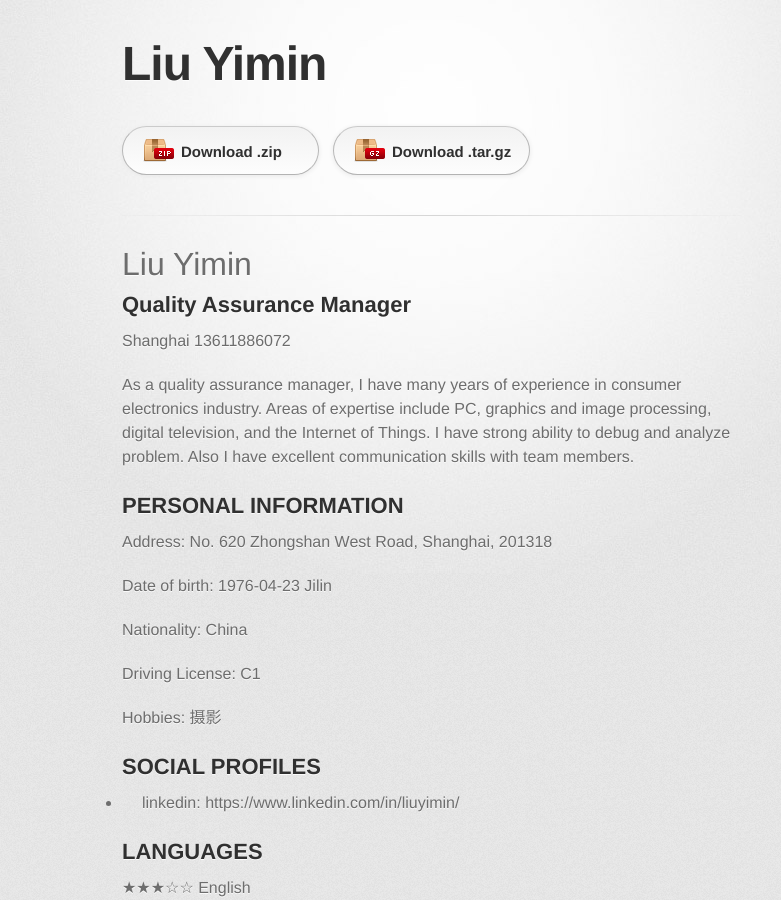
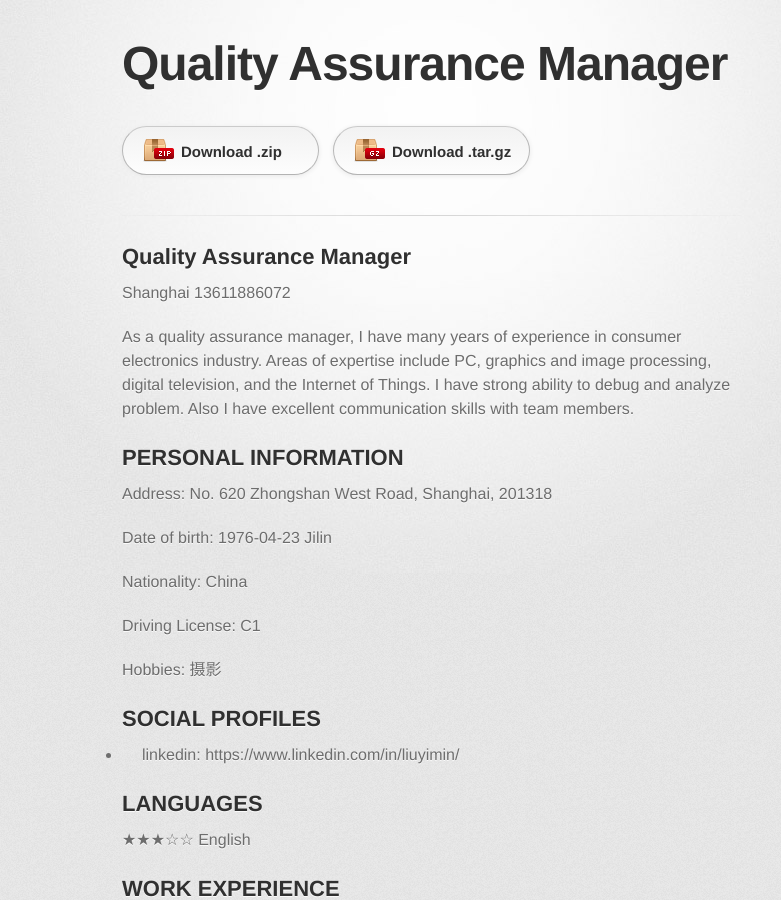
Before and after one commit to lymeyes/liuyimin, a Jekyll site: the page built from index.md, in a window 1280 px wide and 900 px high. Shown: the whole window, without its empty margins (208-989 px from the left). Built offline with Jekyll 4.4.1, drawn with Linux system fonts in a browser that asks for light colours; some web fonts are replaced; the repository's description, which GitHub fills in, is left out; our own code applies the rules of GitHub Pages for plain Markdown files.

Commit message:
yml update

```diff
--- a/index.md
+++ b/index.md
@@ -2,7 +2,6 @@
 layout: default
 ---
 
-# Liu Yimin
 
 ## Quality Assurance Manager
 
```
Also changed, not shown: 1 other file.
